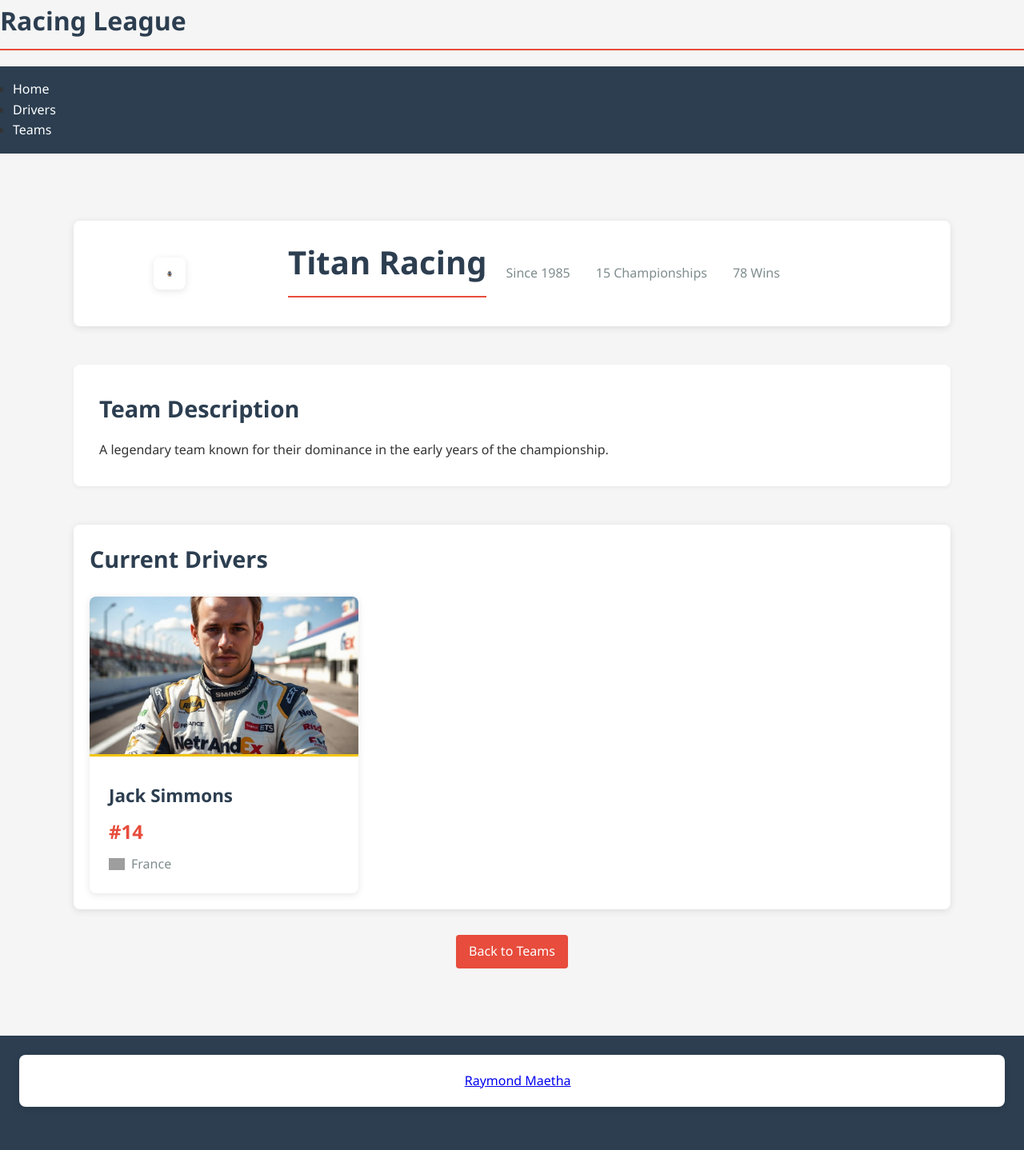
After one commit to RMA1040/ProjectWebOntwikkeling2RMA, a Node server app: page /team/TIT in a window 1280 px wide. The commit adds this page. Shown: the whole page at 80% size. Run offline with Node 20, Linux system fonts and the light colour scheme; grey boxes are pictures that could not be loaded.

Commit message:
driver-detail.ejs + team-detail.ejs

```diff
--- a/index.ts
+++ b/index.ts
@@ -60,6 +60,41 @@ app.get("/teams", (req, res) => {
         drivers: drivers
     });
 });
+// driver detail route
+app.get('/driver/:id', (req, res) => {
+    const driverId = req.params.id;
+    const driver = drivers.find(d => d.id === driverId);
+
+    if (!driver) {
+        return res.status(404).render('error', {
+            message: 'Driver not found'
+        });
+    }
+
+    res.render('driver-detail', {
+        driver: driver,
+        teams: teams
+    });
+});
+
+// Route for team details
+app.get('/team/:id', (req, res) => {
+    const teamId = req.params.id;
+    const team = teams.find(t => t.id === teamId);
+    const teamDrivers = drivers.filter(d => d.currentTeam.id === teamId);
+
+    if (!team) {
+        return res.status(404).render('error', {
+            message: 'Team not found'
+        });
+    }
+
+    res.render('team-detail', {
+        team: team,
+        drivers: teamDrivers,
+        allDrivers: drivers
+    });
+});
 
 app.listen(app.get("port"), () => {
     console.log(`[server] http://localhost:${app.get("port")}`);
--- a/interfaces.ts
+++ b/interfaces.ts
@@ -18,6 +18,7 @@ export interface Driver{
 export interface Team{
     id:string;
     name:string;
+    imageUrl: string;
     description:string;
     dateOfExistence:string; // of toch  "Date"?
     amountOfChampionships:number;
--- a/public/css/style.css
+++ b/public/css/style.css
@@ -118,7 +118,266 @@ tr:hover {
     display: block;
     margin: 0 auto;
 }
+/* Driver Detail Page */
+.driver-detail {
+    max-width: 1200px;
+    margin: 0 auto;
+    padding: 2rem;
+}
 
+.driver-header {
+    display: flex;
+    gap: 2rem;
+    align-items: center;
+    margin-bottom: 2rem;
+}
+
+.driver-image img {
+    width: 200px;
+    height: 200px;
+    border-radius: 50%;
+    object-fit: cover;
+    border: 3px solid #f1c40f;
+}
+
+.driver-info h1 {
+    font-size: 2.5rem;
+    margin-bottom: 0.5rem;
+    color: #2c3e50;
+}
+
+.driver-meta {
+    display: flex;
+    gap: 1rem;
+    align-items: center;
+}
+
+.driver-number {
+    font-size: 1.5rem;
+    font-weight: bold;
+    color: #e74c3c;
+}
+
+.nationality {
+    display: flex;
+    align-items: center;
+    gap: 0.5rem;
+}
+
+.nationality img {
+    width: 24px;
+    height: auto;
+}
+
+.driver-stats {
+    display: grid;
+    grid-template-columns: repeat(auto-fit, minmax(250px, 1fr));
+    gap: 1.5rem;
+    margin: 2rem 0;
+}
+
+.stat-card {
+    background: white;
+    padding: 1.5rem;
+    border-radius: 8px;
+    box-shadow: 0 2px 10px rgba(0,0,0,0.1);
+}
+
+.stat-card h3 {
+    color: #7f8c8d;
+    margin-bottom: 1rem;
+    font-size: 1rem;
+    text-transform: uppercase;
+}
+
+/* Team Detail Page */
+.team-detail-container {
+    max-width: 1200px;
+    margin: 0 auto;
+    padding: 2rem;
+}
+
+.team-header {
+    display: flex;
+    gap: 3rem;
+    align-items: center;
+    margin-bottom: 3rem;
+    flex-wrap: wrap;
+}
+
+.team-logo-container {
+    flex: 0 0 200px;
+}
+
+.team-logo {
+    width: 100%;
+    max-width: 200px;
+    height: auto;
+    object-fit: contain;
+    background: white;
+    padding: 1rem;
+    border-radius: 8px;
+    box-shadow: 0 2px 10px rgba(0,0,0,0.1);
+}
+
+.team-info h1 {
+    font-size: 2.5rem;
+    color: #2c3e50;
+    margin-bottom: 1rem;
+}
+
+.team-meta {
+    display: flex;
+    gap: 1.5rem;
+    flex-wrap: wrap;
+}
+
+.team-meta span {
+    display: flex;
+    align-items: center;
+    gap: 0.5rem;
+    font-size: 1rem;
+    color: #7f8c8d;
+}
+
+.team-meta i {
+    color: #e74c3c;
+}
+
+.team-description {
+    background: white;
+    padding: 2rem;
+    border-radius: 8px;
+    margin-bottom: 3rem;
+    line-height: 1.6;
+    box-shadow: 0 2px 5px rgba(0,0,0,0.05);
+}
+
+.current-drivers h2 {
+    margin-bottom: 1.5rem;
+    color: #2c3e50;
+}
+
+.drivers-grid {
+    display: grid;
+    grid-template-columns: repeat(auto-fill, minmax(250px, 1fr));
+    gap: 1.5rem;
+}
+
+.driver-card {
+    background: white;
+    border-radius: 8px;
+    overflow: hidden;
+    box-shadow: 0 2px 10px rgba(0,0,0,0.1);
+    transition: transform 0.2s;
+}
+
+.driver-card:hover {
+    transform: translateY(-5px);
+}
+
+.driver-link {
+    text-decoration: none;
+    color: inherit;
+    display: block;
+}
+
+.driver-image {
+    width: 100%;
+    height: 200px;
+    object-fit: cover;
+    border-bottom: 3px solid #f1c40f;
+}
+
+.driver-info {
+    padding: 1.5rem;
+}
+
+.driver-info h3 {
+    margin: 0 0 0.5rem 0;
+    color: #2c3e50;
+}
+
+.driver-number {
+    display: block;
+    color: #e74c3c;
+    font-weight: bold;
+    margin-bottom: 0.5rem;
+}
+
+.nationality {
+    display: flex;
+    align-items: center;
+    gap: 0.5rem;
+    color: #7f8c8d;
+}
+
+.nationality img {
+    width: 20px;
+    height: auto;
+}
+
+.back-button {
+    margin-top: 3rem;
+    text-align: center;
+}
+
+/* Responsive adjustments */
+@media (max-width: 768px) {
+    .team-header {
+        flex-direction: column;
+        text-align: center;
+    }
+
+    .team-meta {
+        justify-content: center;
+    }
+
+    .team-logo-container {
+        flex: 0 0 150px;
+    }
+}
+
+.team-info {
+    display: flex;
+    align-items: center;
+    gap: 1rem;
+}
+
+.team-info img {
+    width: 50px;
+    height: 50px;
+    object-fit: contain;
+}
+
+.status {
+    padding: 0.5rem 1rem;
+    border-radius: 20px;
+    display: inline-block;
+    font-weight: bold;
+}
+
+.status.active {
+    background: #e8f5e9;
+    color: #2e7d32;
+}
+
+.status.inactive {
+    background: #ffebee;
+    color: #c62828;
+}
+
+.driver-bio {
+    background: white;
+    padding: 2rem;
+    border-radius: 8px;
+    margin: 2rem 0;
+    line-height: 1.6;
+}
+
+.back-button {
+    margin-top: 2rem;
+}
 .team-logo {
     width: 40px;
     height: 40px;
--- /dev/null
+++ b/views/team-detail.ejs
@@ -0,0 +1,62 @@
+<%- include("partials/header") %>
+<main class="team-detail-container">
+    <section class="team-header">
+        <div class="team-logo-container">
+            <img src="<%= team.imageUrl %>"
+                 alt="<%= team.name %> Logo"
+                 class="team-logo"
+                 onerror="this.src='/images/default_team.png'">
+        </div>
+        <div class="team-info">
+            <h1><%= team.name %></h1>
+            <div class="team-meta">
+                <span class="established">
+                    <i class="fas fa-calendar-alt"></i> Since <%= new Date(team.dateOfExistence).getFullYear() %>
+                </span>
+                <span class="championships">
+                    <i class="fas fa-trophy"></i> <%= team.amountOfChampionships %> Championships
+                </span>
+                <span class="wins">
+                    <i class="fas fa-flag-checkered"></i> <%= team.amountOfWins %> Wins
+                </span>
+            </div>
+        </div>
+    </section>
+
+    <section class="team-description">
+        <h2>Team Description</h2>
+        <p><%= team.description %></p>
+    </section>
+
+    <section class="current-drivers">
+        <h2>Current Drivers</h2>
+        <div class="drivers-grid">
+            <% drivers.forEach(driver => { %>
+            <div class="driver-card">
+                <a href="/driver/<%= driver.id %>" class="driver-link">
+                    <img src="<%= driver.imageUrl %>"
+                         alt="<%= driver.name %>"
+                         class="driver-image"
+                         onerror="this.src='/images/default_driver.jpg'">
+                    <div class="driver-info">
+                        <h3><%= driver.name %></h3>
+                        <span class="driver-number">#<%= driver.driverNumber %></span>
+                        <span class="nationality">
+                            <img src="/images/flags/<%= driver.nationality.toLowerCase().replace(' ', '-') %>.png"
+                                 alt="<%= driver.nationality %>">
+                            <%= driver.nationality %>
+                        </span>
+                    </div>
+                </a>
+            </div>
+            <% }); %>
+        </div>
+    </section>
+
+    <div class="back-button">
+        <a href="/teams" class="button">
+            <i class="fas fa-arrow-left"></i> Back to Teams
+        </a>
+    </div>
+</main>
+<%- include("partials/footer") %>
--- a/views/teams.ejs
+++ b/views/teams.ejs
@@ -20,7 +20,7 @@
                 <% teams.forEach(team => { %>
                 <tr>
                     <td>
-                        <img src="/images/team_logos/<%= team.id %>.png"
+                        <img src="<%= team.imageUrl %>"
                              alt="<%= team.name %>"
                              style="width: 60px; height: 60px; object-fit: contain;">
                     </td>
@@ -29,7 +29,7 @@
                     <td><%= team.amountOfWins %></td>
                     <td><%= new Date(team.dateOfExistence).getFullYear() %></td>
                     <td><%= drivers.filter(d => d.currentTeam.id === team.id && d.isActive).length %></td>
-                    <td><a href="#" class="button">Details</a></td>
+                    <td><a href="/team/<%= team.id %>" class="button view-button">Details</a></td>
                 </tr>
                 <% }); %>
             </tbody>
```
Also changed, not shown: driver.json (+40 -40 lines), team.json (+10 -10 lines), views/driver-detail.ejs (added, +57 -0 lines).
